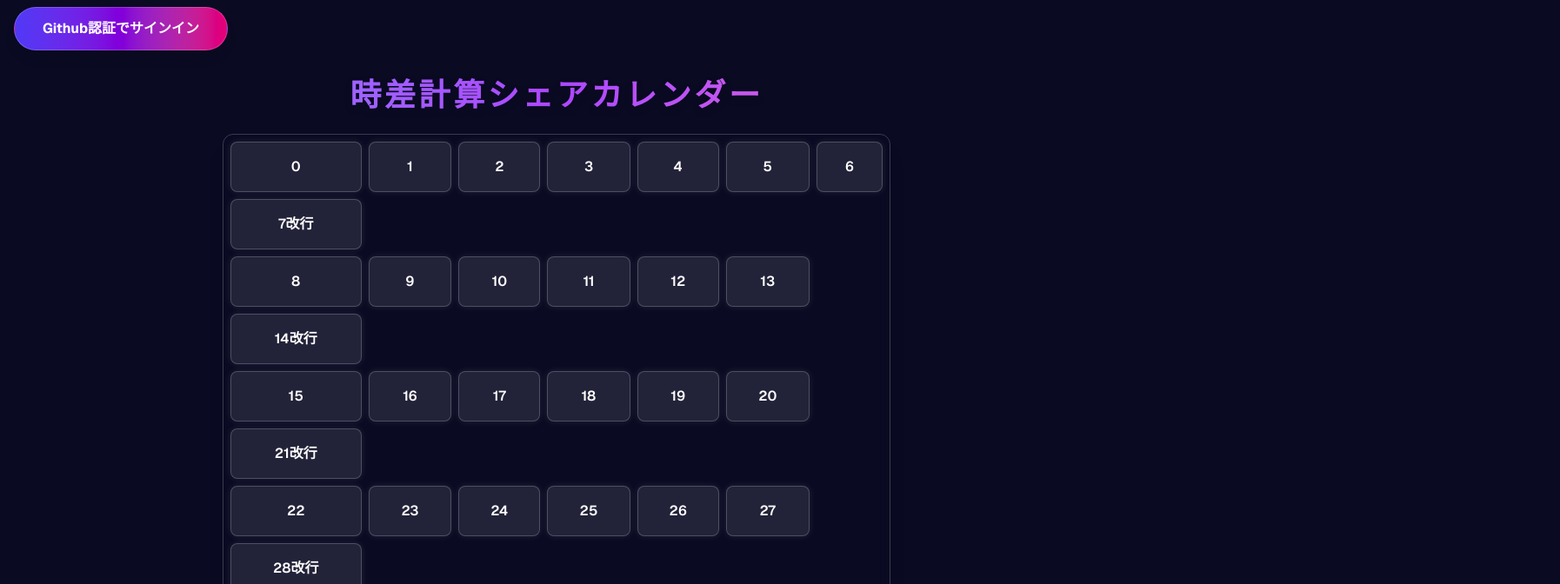
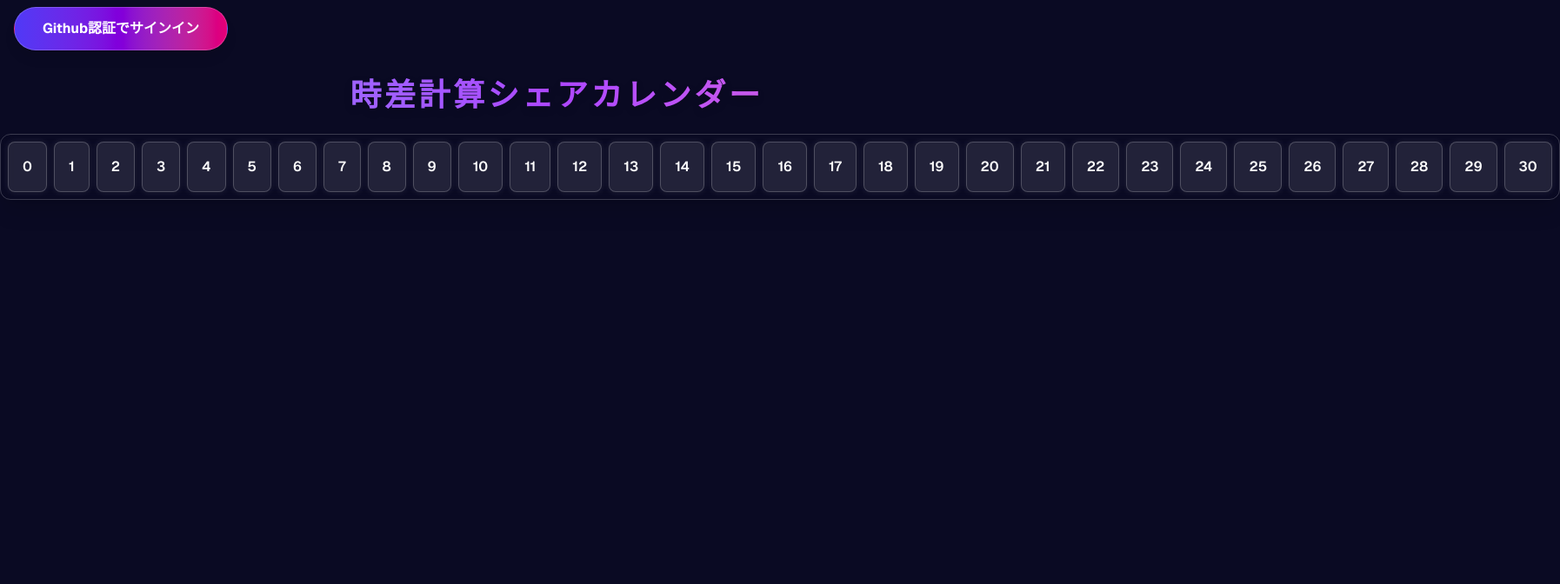
Before and after one commit to dogg0-hub/StudyJS-1, a Next.js app in the folder studyauthjs/: page / in a window 1280 px wide. Shown: the top 672 px of the page at 87% size, 1794 px wide, since content can reach past the window. Built offline with nearby package versions, Linux system fonts and the light colour scheme.

Commit message:
カレンダー機能編集途中

```diff
--- a/studyauthjs/src/app/page.tsx
+++ b/studyauthjs/src/app/page.tsx
@@ -9,11 +9,25 @@ export default function Home(){
   const today= new Date();
   const thisMonth = today.getMonth();
   const thisYear = today.getFullYear();
+  //当月の日数
+  const thisMonthDate = new Date(thisYear, thisMonth, 0).getDate();
   //仮データ
   const days = [0,1,2,3,4,5,6,7,8,9,10,
                 11,12,13,14,15,16,17,18,19,20,
                 21,22,23,24,25,26,27,28,29,30];
 
+  //7つに分割する
+  async function Slice7(days : number[]) : Promise<number[][]>{
+    const results : number[][]= [];
+    for(let i = 0; i < days.length; i++){
+      if(i % 6 === 0){
+        const sliced = days.slice(i, i + 6);
+        results.push(sliced);
+      }
+    }
+    console.log(results);
+    return results;
+  }
 
   return(
     <>
@@ -26,20 +40,13 @@ export default function Home(){
     </h1>
     <table className="w-full max-w-3xl mx-auto mt-6 border-separate border-spacing-2 backdrop-blur-sm border border-white/20 rounded-xl overflow-hidden shadow-xl">
       <tbody>
+        <tr>
           {days.map((day, i)=>(
-            <>
-
-            {i !== 0 && i % 7 === 0 ?
-            <tr>
-              <td className="galaxy-input galaxy-td">
-              {day + "改行"}
-              </td>
-
-            </tr> : <td className="galaxy-input galaxy-td">
+            <td key={i} className="galaxy-input galaxy-td">
               {day}
-              </td>}
-            </>
-        ))}
+            </td>
+          ))}
+        </tr>
       </tbody>
     </table>
 
```
